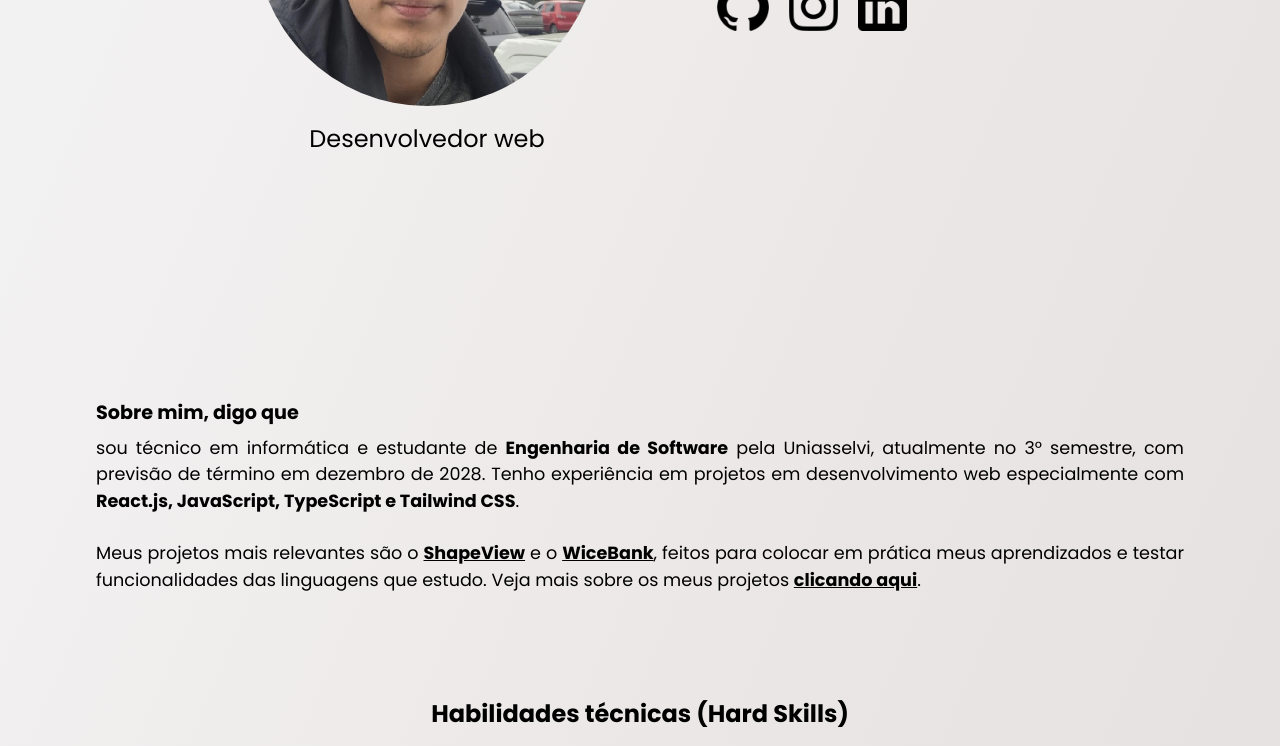
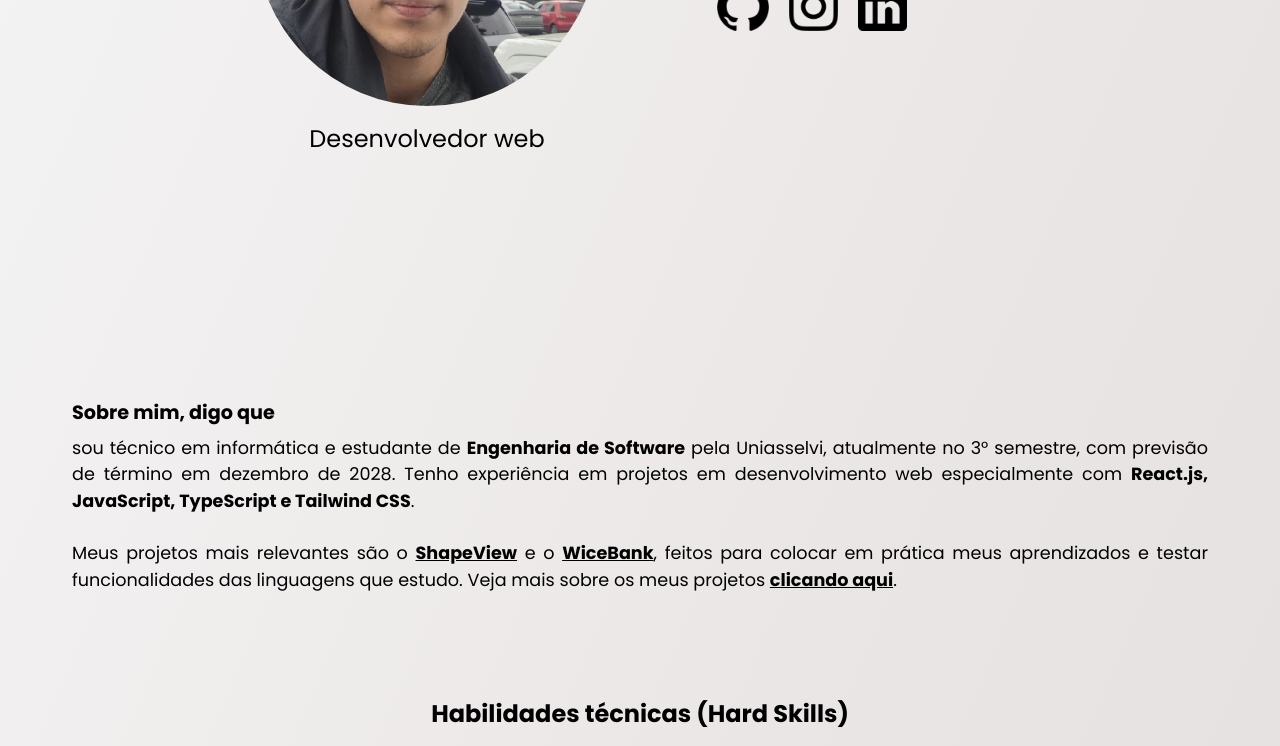
Before and after one commit to luizfritoli/portfolio-luizfritoli-v2, a React (Vite) app: page / in a window 1280 px wide. Shown: the part 465-1211 px from the top of the page. Built offline with nearby package versions, Linux system fonts and the light colour scheme.

Commit message:
Padding do texto sobre mim diminuído

```diff
--- a/src/components/AboutMe/index.jsx
+++ b/src/components/AboutMe/index.jsx
@@ -11,8 +11,8 @@ const AboutMe = () => {
         className="card ">
 
         <div className="flex flex-col justify-center items-start px-16">
-          <h2 className="font-bold text-[1.2rem] pl-8">Sobre mim, digo que</h2>
-          <p className="text-[0.7em] md:text-[1.1em] text-justify px-8 py-[0.4em]">
+          <h2 className="font-bold text-[1.2rem] pl-2">Sobre mim, digo que</h2>
+          <p className="text-[0.7em] md:text-[1.1em] text-justify px-2 py-[0.4em]">
             sou técnico em informática e estudante de{" "}
             <strong>Engenharia de Software</strong> pela Uniasselvi, atualmente
             no 3° semestre, com previsão de término em dezembro de 2028. Tenho
```
